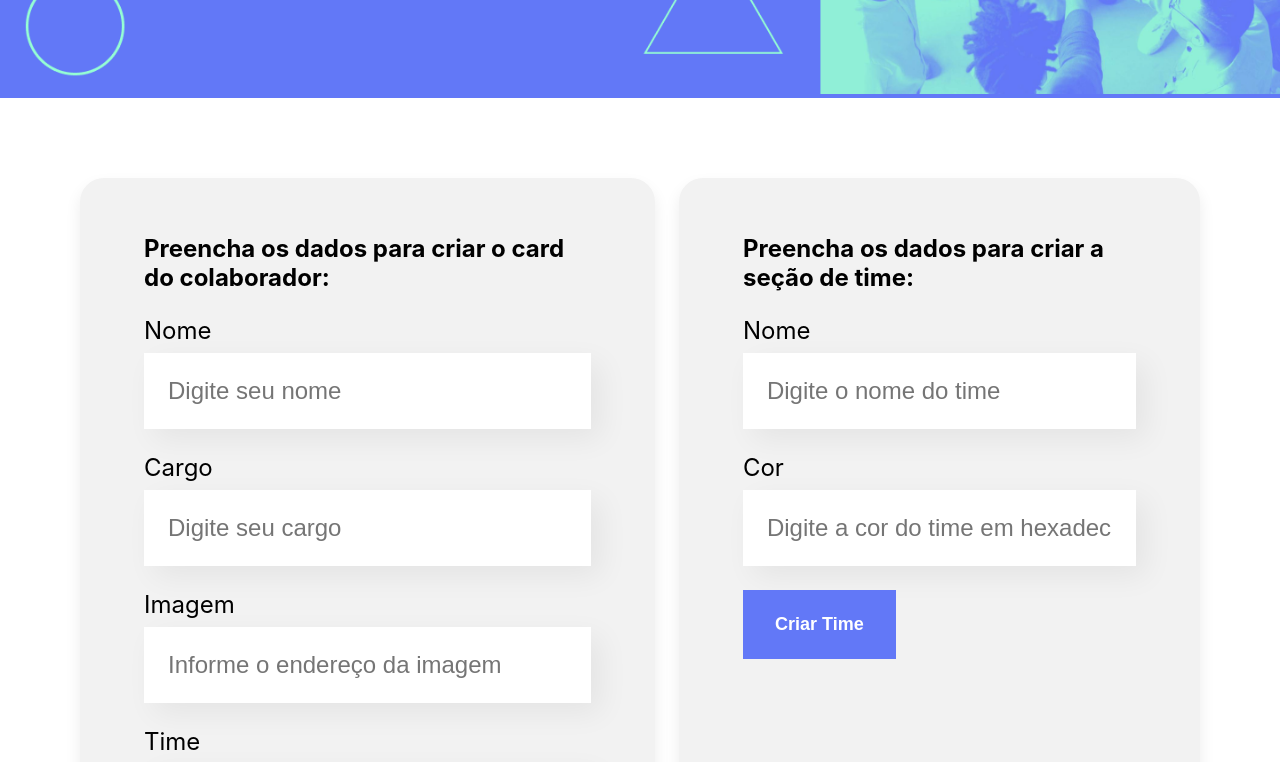
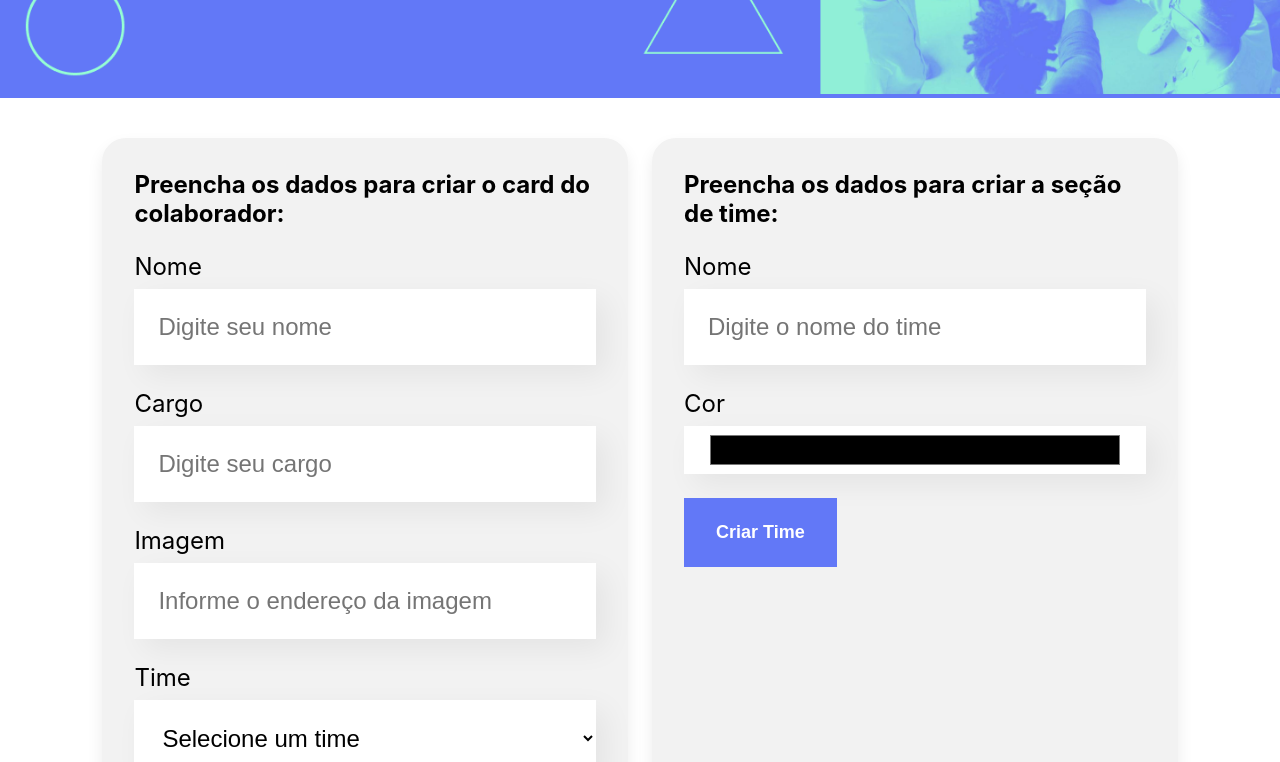
Before and after one commit to natali-schers/organo, a React (Create React App) app: page / in a window 1280 px wide. Shown: the part 400-1162 px from the top of the page. Built offline with nearby package versions, Linux system fonts and the light colour scheme.

Commit message:
feat: make InputText component support multiple input types

```diff
--- a/src/components/Form/index.js
+++ b/src/components/Form/index.js
@@ -1,6 +1,6 @@
 import { useState } from 'react';
 import './style.css';
-import InputText from '../InputText';
+import Input from '../Input';
 import Dropdown from '../Dropdown';
 import Button from '../Button';
 
@@ -42,9 +42,9 @@ const Form = (props) => {
         <section className='form'>
             <form onSubmit={onSave}>
                 <h2>Preencha os dados para criar o card do colaborador:</h2>
-                <InputText label="Nome" required={true} placeholder="Digite seu nome" value={name} onInputChange={value => setName(value)}/>
-                <InputText label="Cargo" required={true} placeholder="Digite seu cargo" value={role} onInputChange={value => setRole(value)}/>
-                <InputText label="Imagem" required={true} placeholder="Informe o endereço da imagem" value={image} onInputChange={value => setImage(value)}/>
+                <Input type="text" label="Nome" required={true} placeholder="Digite seu nome" value={name} onInputChange={value => setName(value)}/>
+                <Input type="text" label="Cargo" required={true} placeholder="Digite seu cargo" value={role} onInputChange={value => setRole(value)}/>
+                <Input type="text" label="Imagem" required={true} placeholder="Informe o endereço da imagem" value={image} onInputChange={value => setImage(value)}/>
                 <Dropdown label="Time" required={true} items={props.teams} value={team} onInputChange={value => setTeam(value)}/>
 
                 <Button>Criar Card</Button>
@@ -52,8 +52,8 @@ const Form = (props) => {
 
             <form onSubmit={onTeamRegister}>
                 <h2>Preencha os dados para criar a seção de time:</h2>
-                <InputText label="Nome" required={true} placeholder="Digite o nome do time" value={teamName} onInputChange={value => setTeamName(value)}/>
-                <InputText label="Cor" required={true} placeholder="Digite a cor do time em hexadecimal (#XXXXXX)" value={teamColor} onInputChange={value => setTeamColor(value)}/>
+                <Input type="text" label="Nome" required={true} placeholder="Digite o nome do time" value={teamName} onInputChange={value => setTeamName(value)}/>
+                <Input type="color" label="Cor" required={true} placeholder="Digite a cor do time em hexadecimal (#XXXXXX)" value={teamColor} onInputChange={value => setTeamColor(value)}/>
 
                 <Button>Criar Time</Button>
             </form>
--- a/src/components/Form/style.css
+++ b/src/components/Form/style.css
@@ -1,12 +1,16 @@
 .form {
     display: flex;
     justify-content: center;
-    margin: 80px;
+    margin: 40px 8%;
+    gap: 24px;
+    flex-direction: row;
+    flex-wrap: wrap;
 
     form {
+        flex: 1;
         max-width: 80%;
         background-color: #F2F2F2;
-        padding: 36px 64px;
+        padding: 12px 32px;
         border-radius: 24px;
         box-shadow: 0px 8px 16px rgba(0, 0, 0, 0.08);
     }
--- /dev/null
+++ b/src/components/Input/index.js
@@ -0,0 +1,12 @@
+import './style.css';
+
+const Input = (props) => {
+    return (
+        <div className={`form-input ${props.type}`} >
+            <label>{props.label}</label>
+            <input onChange={(e) => props.onInputChange(e.target.value)} placeholder={props.placeholder} type={props.type} required={props.required} value={props.value}/>
+        </div>
+    )
+}
+
+export default Input;
--- /dev/null
+++ b/src/components/Input/style.css
@@ -0,0 +1,24 @@
+.form-input {
+    margin: 24px 0;
+
+    label {
+        display: block;
+        margin-bottom: 8px;
+        font-size: 24px;
+    }
+
+    input {
+        background-color: #FFFFFF;
+        box-shadow: 10px 10px 30px rgba(0, 0, 0, 0.06);
+        width: 100%;
+        border: none;
+        font-size: 24px;
+        padding: 24px;
+        box-sizing: border-box;
+    }
+
+    &.color input {
+        padding: 5px 24px;
+        height: 48px;
+    }
+}
--- a/src/components/InputText/index.js
+++ /dev/null
@@ -1,12 +0,0 @@
-import './style.css';
-
-const InputText = (props) => {
-    return (
-        <div className='form-input'>
-            <label>{props.label}</label>
-            <input onChange={(e) => props.onInputChange(e.target.value)} placeholder={props.placeholder} type='text' required={props.required} value={props.value}/>
-        </div>
-    )
-}
-
-export default InputText;
--- a/src/components/InputText/style.css
+++ /dev/null
@@ -1,26 +0,0 @@
-.form {
-    display: flex;
-    gap: 24px;
-    flex-direction: row;
-
-
-    .form-input {
-        margin: 24px 0;
-
-        label {
-            display: block;
-            margin-bottom: 8px;
-            font-size: 24px;
-        }
-
-        input {
-            background-color: #FFFFFF;
-            box-shadow: 10px 10px 30px rgba(0, 0, 0, 0.06);
-            width: 100%;
-            border: none;
-            font-size: 24px;
-            padding: 24px;
-            box-sizing: border-box;
-        }
-    }
-}
```
